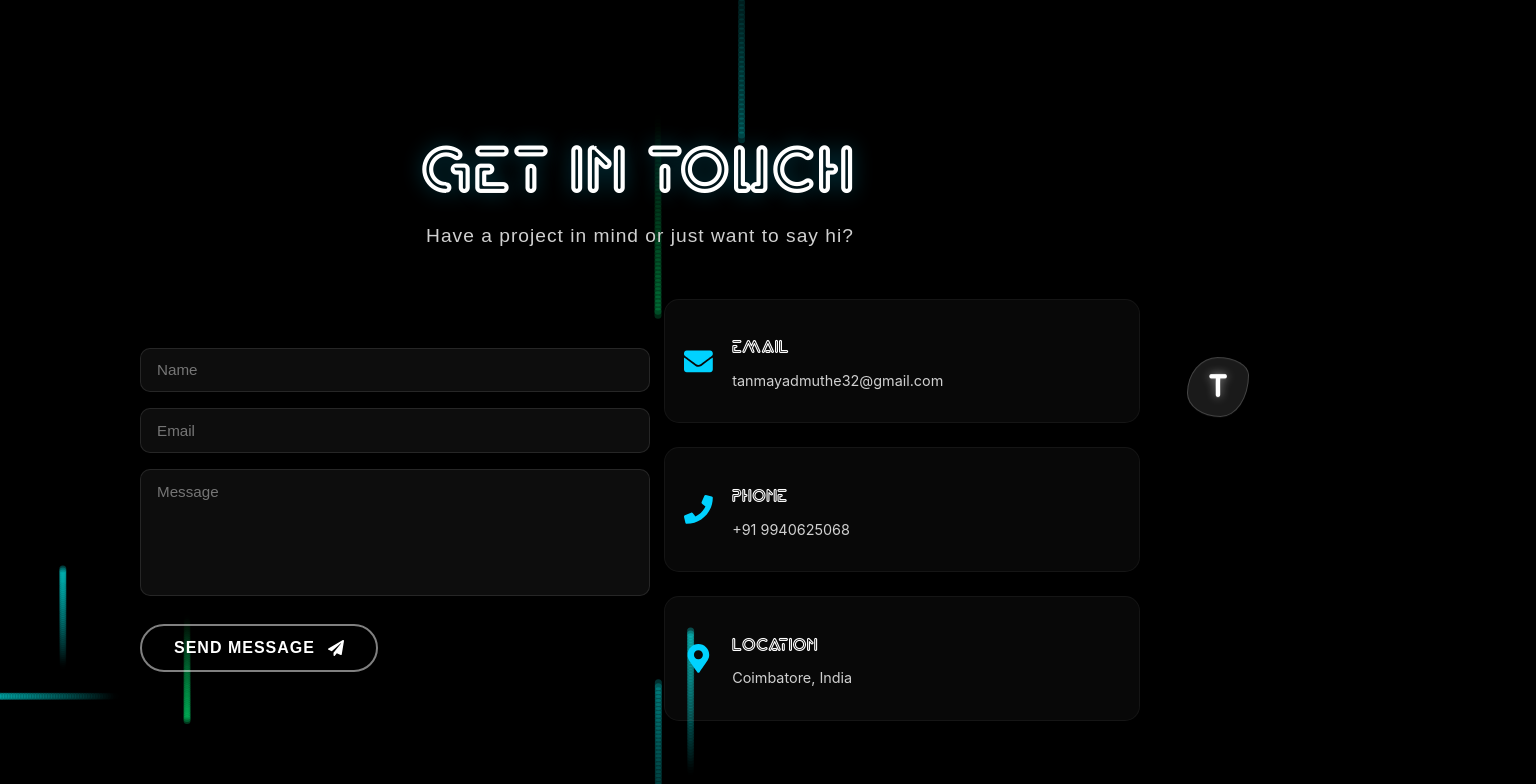
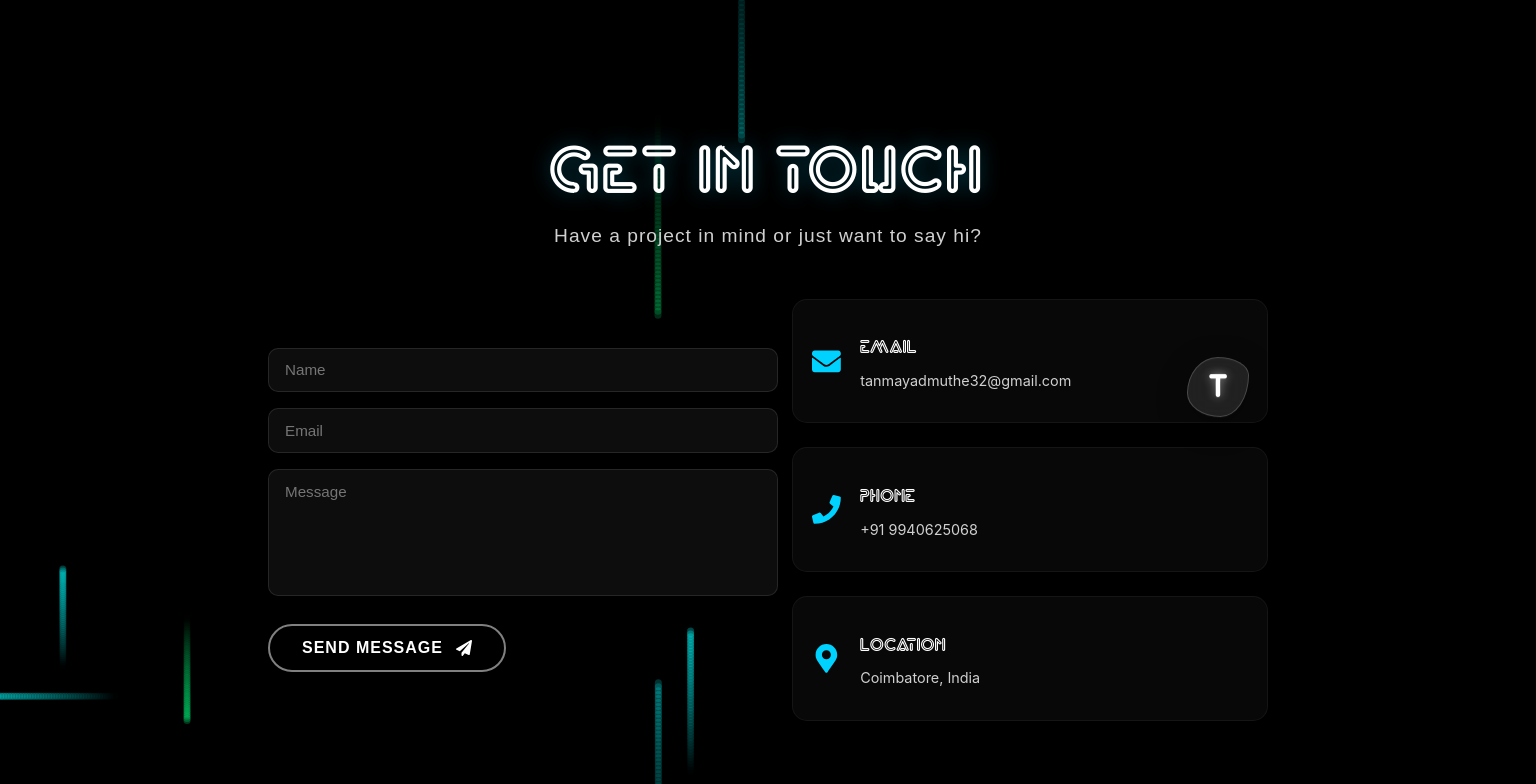
Before and after one commit to tanmayadmuthe/tanmay-, a React (Vite) app: page /contact in a window 1280 px wide. Shown: the top 784 px of the page, 1536 px wide, since content can reach past the window. Built offline with nearby package versions, Linux system fonts and the light colour scheme.

Commit message:
Revert "Final V10"
This reverts commit b57ce6f230b76f8c9fda24244706ec6429d07200.

```diff
--- a/src/Components/Contact/Contact.css
+++ b/src/Components/Contact/Contact.css
@@ -1,7 +1,7 @@
 /* --- Container --- */
 .contact-container {
   height: 100vh;
-  max-width: 100%;
+  width: 100%;
   padding: 0 10%;
   display: flex;
   flex-direction: column;
```
